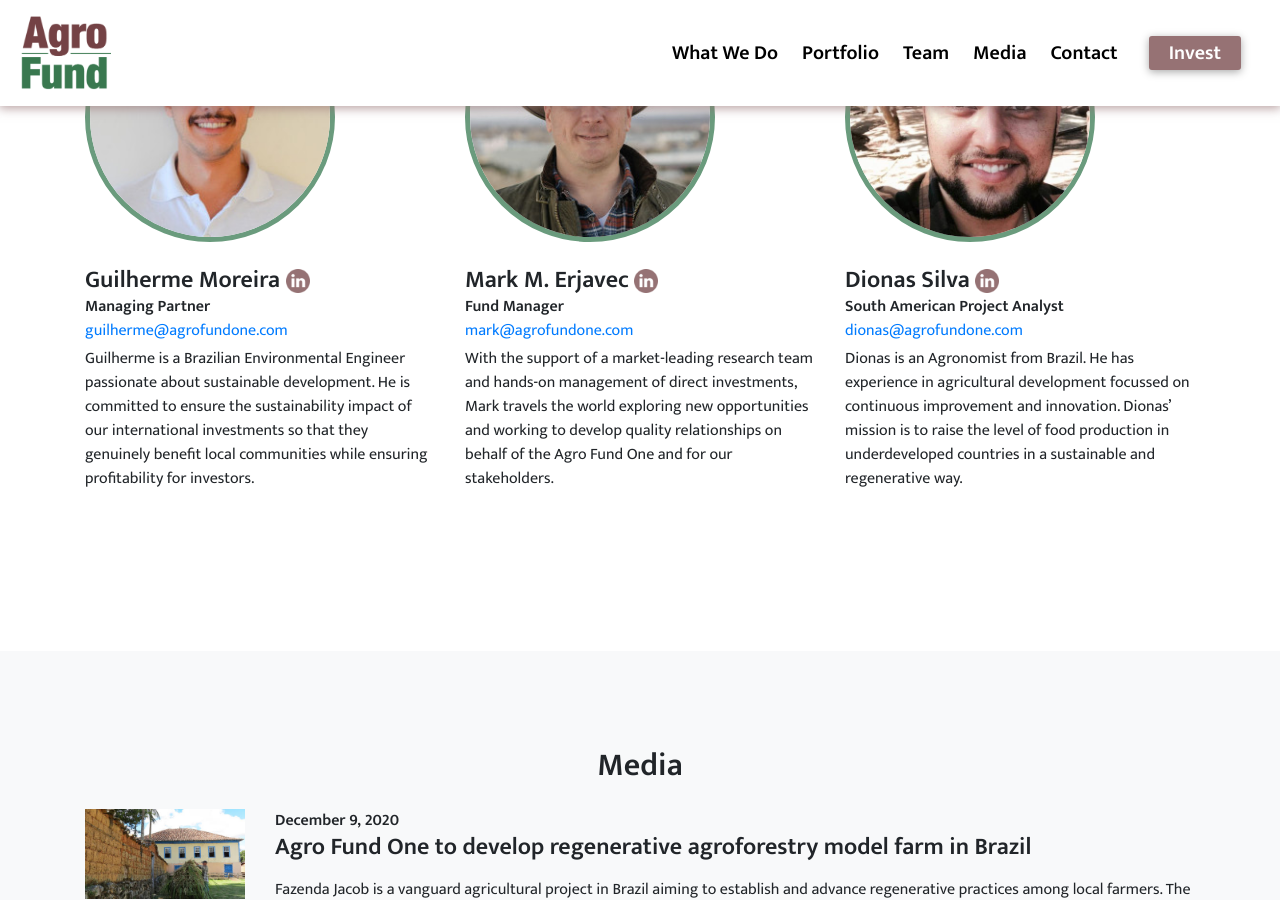
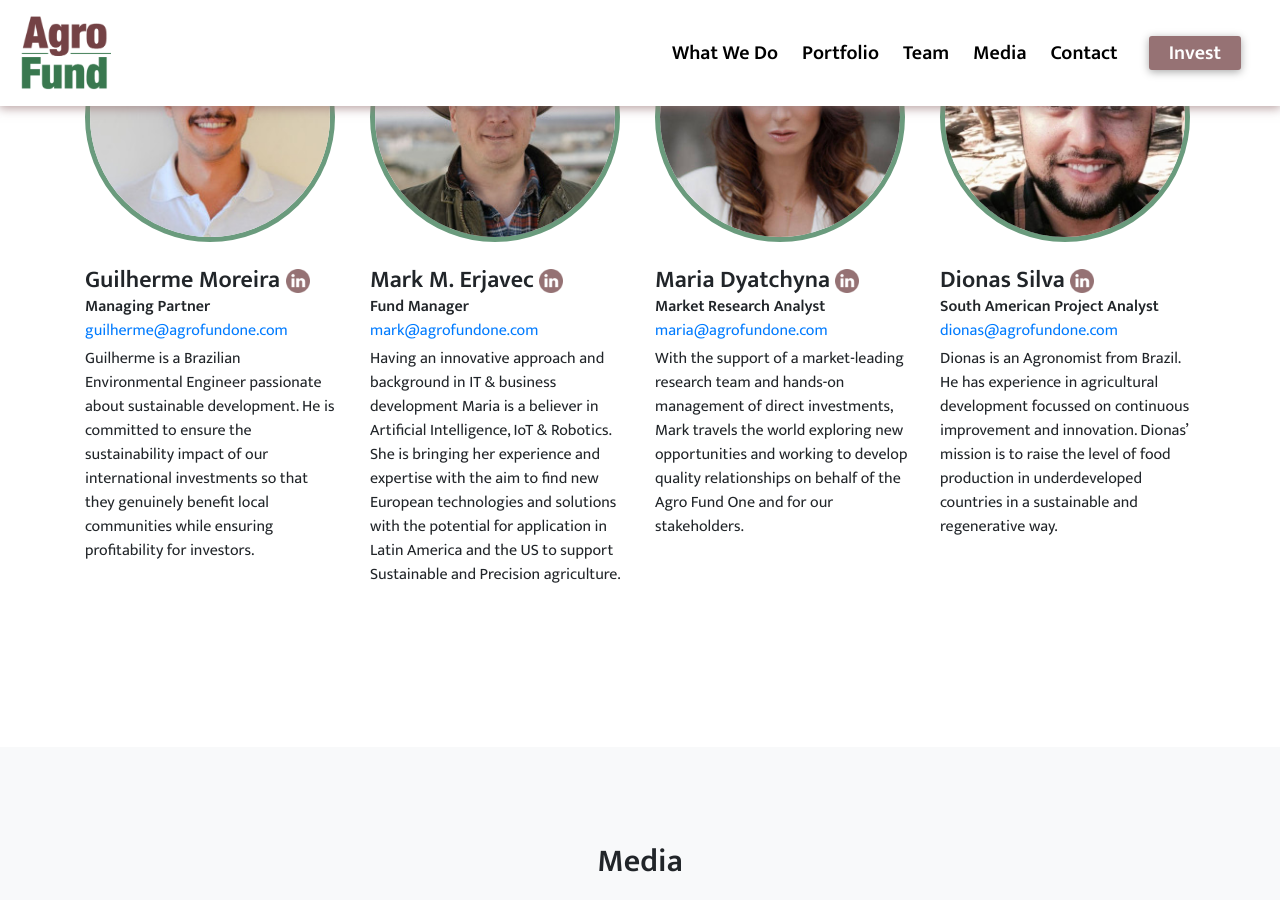
Before and after one commit to smnwltr/agrofund.one, a Jekyll site: the page built from index.html, in a window 1280 px wide and 900 px high, scrolled down 3911 px. Built offline with Jekyll 4.4.1, drawn with Linux system fonts in a browser that asks for light colours.

Commit message:
Add Maria to team

```diff
--- a/_data/general.yml
+++ b/_data/general.yml
@@ -42,6 +42,13 @@
         title: Fund Manager
         img: /assets/img/team/mark-erjavec-hat.jpg
         mail: mark@agrofundone.com
+        linkedin: https://www.linkedin.com/in/markerjavec/
+        text: >-
+          Having an innovative approach and background in IT & business development Maria is a believer in Artificial Intelligence, IoT & Robotics. She is bringing her experience and expertise with the aim to find new European technologies and solutions with the potential for application in Latin America and the US to support Sustainable and Precision agriculture.
+      - name: Maria Dyatchyna
+        title: Market Research Analyst
+        img: /assets/img/team/maria-dyatchyna.jpg
+        mail: maria@agrofundone.com
         linkedin: https://www.linkedin.com/in/markerjavec/
         text: >-
           With the support of a market-leading research team and hands-on management of direct investments, Mark travels the world exploring new opportunities and working to develop quality relationships on behalf of the Agro Fund One and for our stakeholders.
```
Also changed, not shown: assets/img/team/maria-dyatchyna.jpg (added).
